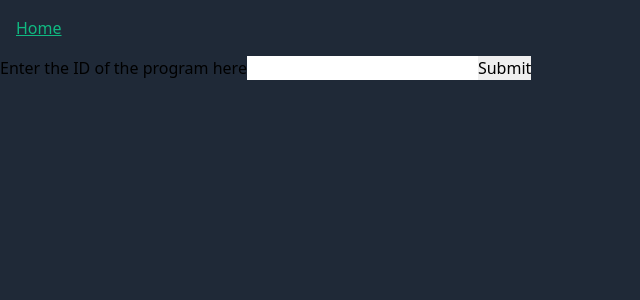
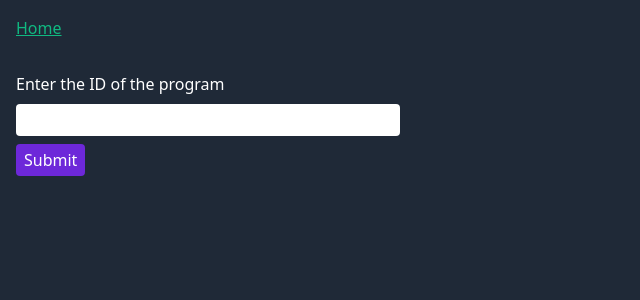
Before and after one commit to coolsoftwaretyler/msse663-project-tyler-williams, an Angular app: page /programs/search in a window 1280 px wide. Shown: the top 300 px of the page, without its empty margins (0-640 px from the left). Built offline with nearby package versions, Linux system fonts and the light colour scheme.

Commit message:
tweak search input size

```diff
--- a/src/app/search/search.component.html
+++ b/src/app/search/search.component.html
@@ -1,5 +1,5 @@
-<form [formGroup]="searchForm" (ngSubmit)="onSubmit()">
-  <label for="programId">Enter the ID of the program here</label>
-  <input data-protractor="programId" type="text" id="programId" name="programId" formControlName="programId" />
-  <input data-protractor="searchSubmit" type="submit" />
+<form [formGroup]="searchForm" (ngSubmit)="onSubmit()" class="p-4">
+  <label for="programId" class="text-white block mb-2">Enter the ID of the program</label>
+  <input data-protractor="programId" type="text" id="programId" name="programId" formControlName="programId" class="block mb-2 p-1 rounded w-full max-w-sm" />
+  <input data-protractor="searchSubmit" type="submit" class="px-2 py-1 rounded bg-purple-700 text-white" />
 </form>
```
Also changed, not shown: 1 other file (tests, documents, lock files or other folders).
